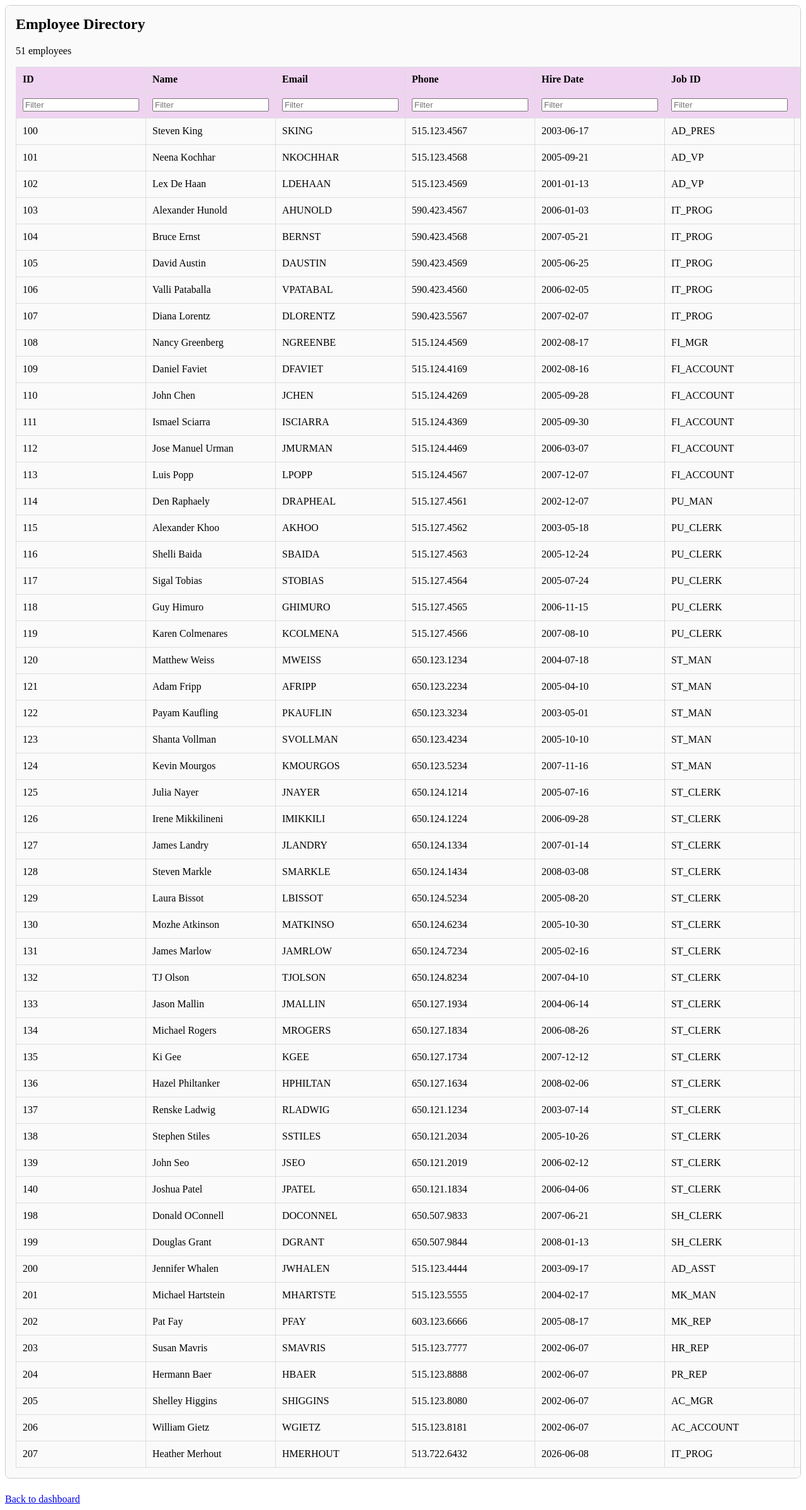
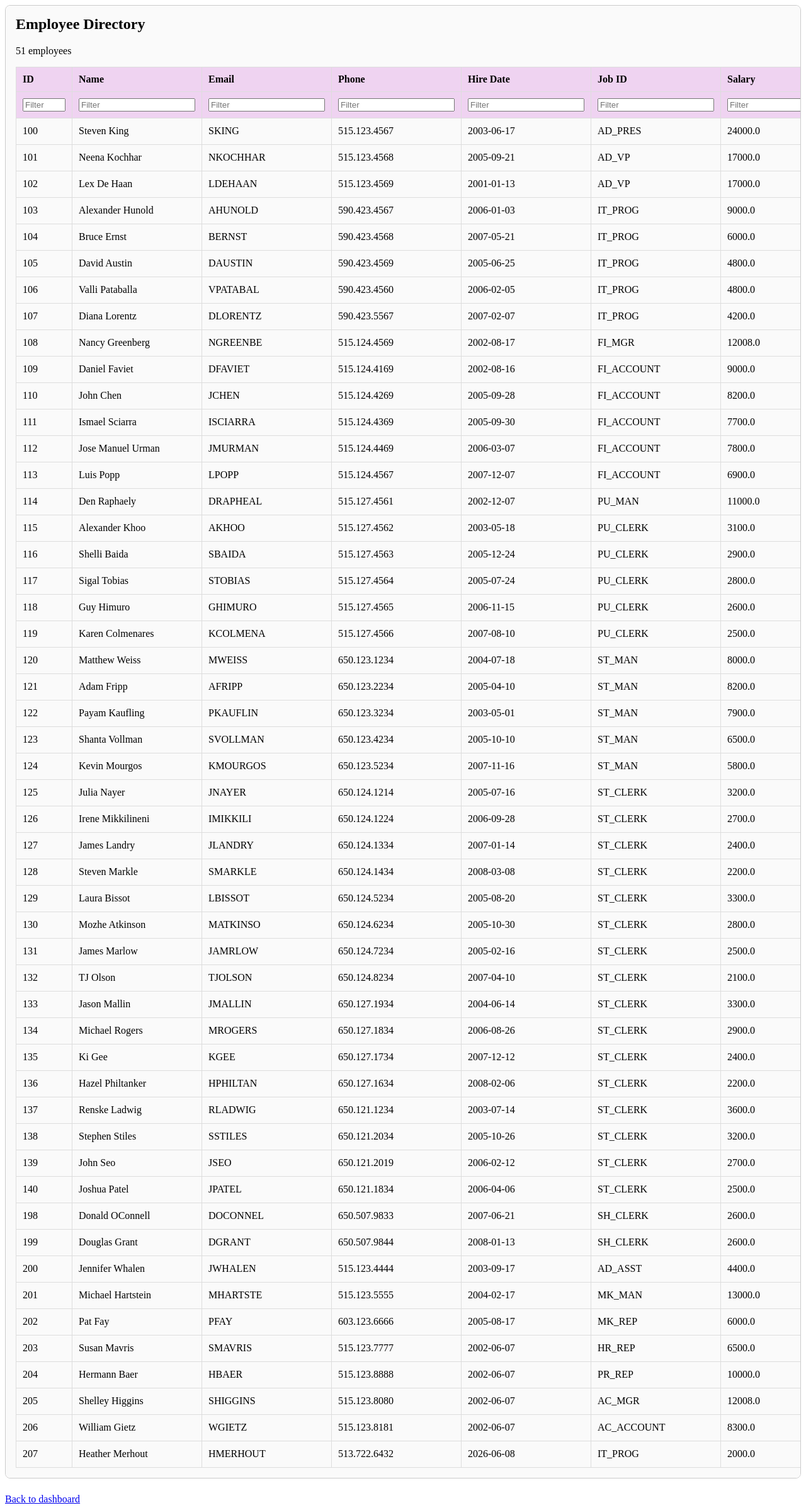
Before and after one commit to HeatherMer-TCS/employeeTracker, a Flask app: page /employees in a window 1280 px wide. Shown: the whole page at 63% size. Run offline with Flask 3, Linux system fonts and the light colour scheme; data comes from the database, SQL or seed files in the repository.

Commit message:
Added requirements.txt, improved employees table styling

```diff
--- a/static/styles.css
+++ b/static/styles.css
@@ -4,6 +4,7 @@
     gap: 24px;
     margin-bottom: 24px;
 }
+
 .card {
     flex: 1 1 320px;
     padding: 16px;
@@ -11,19 +12,23 @@
     border-radius: 8px;
     background: #efd3f1;
 }
+
 .card h2 {
     margin-top: 0;
 }
+
 .card input {
     width: 100%;
     margin-bottom: 8px;
     padding: 8px;
     box-sizing: border-box;
 }
+
 .card button {
     padding: 10px 18px;
     cursor: pointer;
 }
+
 .data-card {
     padding: 16px;
     border: 1px solid #ccc;
@@ -33,26 +38,32 @@
     overflow-x: auto;
     -webkit-overflow-scrolling: touch;
 }
+
 .data-card h2 {
     margin-top: 0;
 }
+
+/* Employees Table Styles */
+
 .data-table {
-    width: 100%;
     border-collapse: collapse;
     margin-top: 16px;
-    /* allow table to grow wider than container and enable horizontal scroll */
+    /* Allow table to grow wider than container and enable horizontal scroll */
     min-width: max-content;
 }
+
 .data-table th,
 .data-table td {
     white-space: nowrap;
 }
+
 .data-table th,
 .data-table td {
     border: 1px solid #ddd;
     padding: 10px;
     text-align: left;
 }
+
 .data-table th {
     background: #efd3f1;
 }
--- a/templates/employees.html
+++ b/templates/employees.html
@@ -25,16 +25,16 @@
                         <th>Actions</th>
                     </tr>
                     <tr class="filter-row">
-                        <th><input data-col="0" class="col-filter" placeholder="Filter"></th>
-                        <th><input data-col="1" class="col-filter" placeholder="Filter"></th>
-                        <th><input data-col="2" class="col-filter" placeholder="Filter"></th>
-                        <th><input data-col="3" class="col-filter" placeholder="Filter"></th>
-                        <th><input data-col="4" class="col-filter" placeholder="Filter"></th>
-                        <th><input data-col="5" class="col-filter" placeholder="Filter"></th>
-                        <th><input data-col="6" class="col-filter" placeholder="Filter"></th>
-                        <th><input data-col="7" class="col-filter" placeholder="Filter"></th>
-                        <th><input data-col="8" class="col-filter" placeholder="Filter"></th>
-                        <th><input data-col="9" class="col-filter" placeholder="Filter"></th>
+                        <th><input class="col-filter" style="width: 60px;" placeholder="Filter"></th> <!-- ID -->
+                        <th><input class="col-filter" placeholder="Filter"></th> <!-- Name -->
+                        <th><input class="col-filter" placeholder="Filter"></th> <!-- Email -->
+                        <th><input class="col-filter" placeholder="Filter"></th> <!-- Phone -->
+                        <th><input class="col-filter" placeholder="Filter"></th> <!-- Hire Date -->
+                        <th><input class="col-filter" placeholder="Filter"></th> <!-- Job ID -->
+                        <th><input class="col-filter" placeholder="Filter"></th> <!-- Salary -->
+                        <th><input class="col-filter" placeholder="Filter"></th> <!-- Commission -->
+                        <th><input class="col-filter" style="width: 60px;" placeholder="Filter"></th> <!-- Manager -->
+                        <th><input class="col-filter" style="width: 80px;" placeholder="Filter"></th> <!-- Department -->
                         <th></th>
                     </tr>
                 </thead>
@@ -73,25 +73,31 @@
         (function(){
             const table = document.querySelector('.data-table');
             if(!table) return;
+
             const filterInputs = table.querySelectorAll('thead .filter-row .col-filter');
 
             function applyFilters(){
-                const filters = Array.from(filterInputs).map(i=>i.value.trim().toLowerCase());
+                const filters = Array.from(filterInputs).map(i => i.value.trim().toLowerCase());
                 const rows = table.tBodies[0].rows;
-                for(let r of rows){
+                for (let row of rows) {
                     let show = true;
-                    for(let ci=0; ci<filters.length; ci++){
+
+                    for(let ci = 0; ci < filters.length; ci++){
                         const f = filters[ci];
-                        if(!f) continue;
-                        const cell = r.cells[ci];
+                        if (!f) continue;
+
+                        const cell = row.cells[ci];
                         const text = cell ? cell.textContent.trim().toLowerCase() : '';
-                        if(!text.includes(f)) { show = false; break; }
+                        if(!text.includes(f)) {
+                            show = false;
+                            break;
+                        }
                     }
-                    r.style.display = show ? '' : 'none';
+                    row.style.display = show ? '' : 'none';
                 }
             }
 
-            filterInputs.forEach(i=> i.addEventListener('input', applyFilters));
+            filterInputs.forEach(i => i.addEventListener('input', applyFilters));
         })();
         </script>
     </body>
```
Also changed, not shown: requirements.txt (added, +137 -0 lines).
